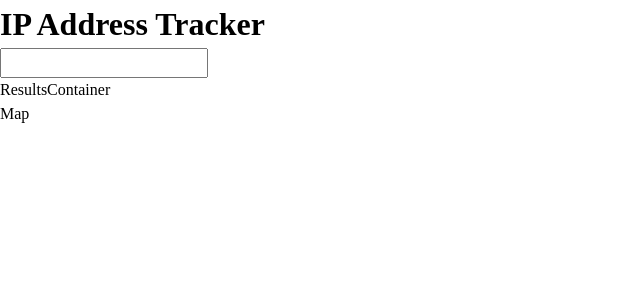
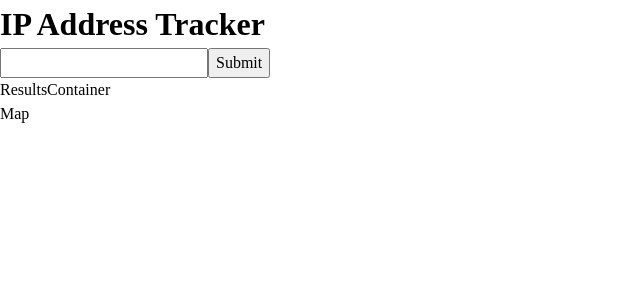
Before and after one commit to ssomers42/ip-address, a React (Vite) app: page / in a window 1280 px wide. Shown: the top 300 px of the page, without its empty margins (0-640 px from the left). Built offline with nearby package versions, Linux system fonts and the light colour scheme; no server answers.

Commit message:
IP to location API wired

```diff
--- a/src/App.jsx
+++ b/src/App.jsx
@@ -5,12 +5,13 @@ import { Map } from './components/Map';
 import { useState } from 'react';
 
 function App() {
-  const [IP, setIP] = useState('');
+  const [ipAddress, setIpAddress] = useState('');
+
   return (
     <>
-      <Header></Header>
-      <ResultsContainer></ResultsContainer>
-      <Map></Map>
+      <Header setIpAddress={setIpAddress}></Header>
+      <ResultsContainer ipAddress={ipAddress}></ResultsContainer>
+      <Map ipAddress={ipAddress}></Map>
     </>
   );
 }
--- a/src/components/Header.jsx
+++ b/src/components/Header.jsx
@@ -1,10 +1,23 @@
-import React from 'react';
+import { useRef } from 'react';
 
-export const Header = () => {
+export const Header = ({ setIpAddress }) => {
+  const handleSubmit = (e) => {
+    e.preventDefault();
+    setIpAddress(inputRef.current.value);
+  };
+  const inputRef = useRef(null);
   return (
     <div>
       <h1>IP Address Tracker</h1>
-      <input type="text" />
+      <form onSubmit={handleSubmit}>
+        <input
+          type="text"
+          pattern="^(([0-9a-fA-F]{1}|[1-9a-fA-F]{1}[0-9a-fA-F]{1,3}):){7}([0-9a-fA-F]{1}|[1-9a-fA-F]{1}[0-9a-fA-F]{1,3})$"
+          ref={inputRef}
+          required
+        />
+        <button type="submit">Submit</button>
+      </form>
     </div>
   );
 };
--- a/src/components/Map.jsx
+++ b/src/components/Map.jsx
@@ -1,5 +1,11 @@
-import React from 'react';
-
-export const Map = () => {
+export const Map = ({ ipAddress }) => {
+  const getLocation = async () => {
+    const apiKey = 'at_FcUoYu5h9NCfBwMyuelMKPInX8nwo';
+    const geoAPI = `https:geo.ipify.org/api/v2/country,city?apiKey=${apiKey}&ipAddress=${ipAddress}`;
+    const locationResponse = await fetch(geoAPI);
+    const locationData = await locationResponse.json();
+    console.log(locationData);
+  };
+  getLocation();
   return <div>Map</div>;
 };
--- a/src/components/ResultsContainer.jsx
+++ b/src/components/ResultsContainer.jsx
@@ -1,5 +1,3 @@
-import React from 'react';
-
 export const ResultsContainer = () => {
   return <div>ResultsContainer</div>;
 };
```
Also changed, not shown: .eslintrc.cjs (deleted).
